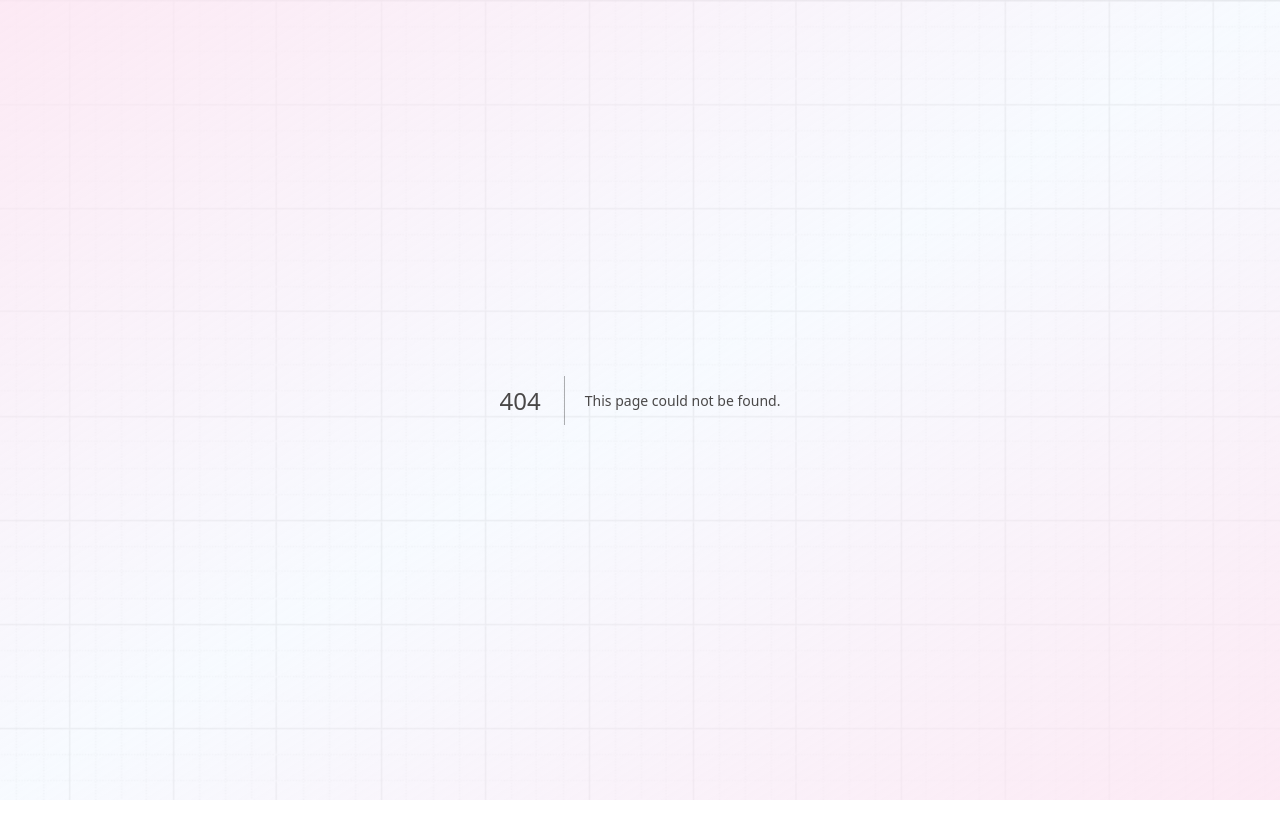
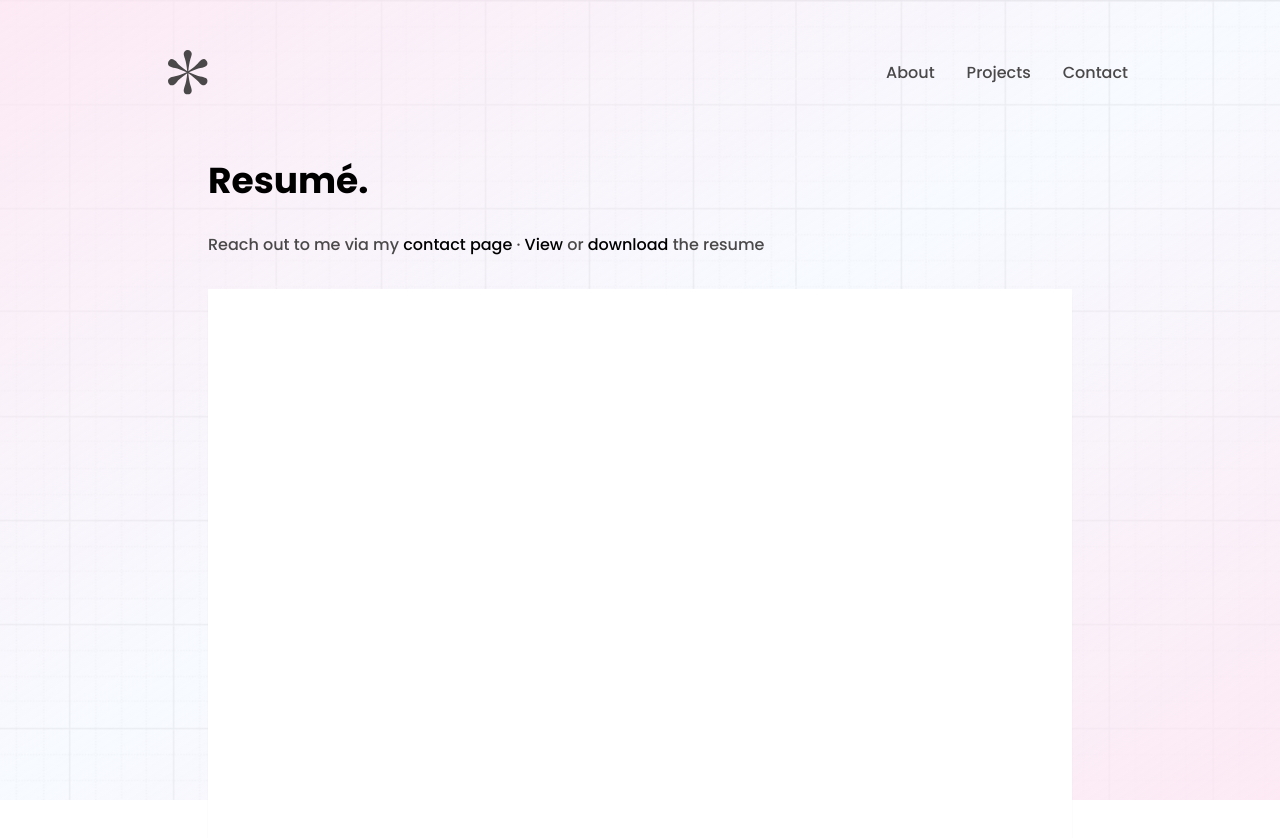
Before and after one commit to NoellaPromise/portifolio, a Next.js app: page /resume in a window 1280 px wide. Before the commit this address had no page. Shown: the top 838 px of the page. Before the commit the page ends 800 px from the top, so only its background shows below. Built offline with nearby package versions, Linux system fonts and the light colour scheme.

Commit message:
Implement the resume page

```diff
--- /dev/null
+++ b/app/resume/page.tsx
@@ -0,0 +1,62 @@
+"use client";
+
+import React from "react";
+import Link from "next/link";
+import Navbar from "@/components/navbar";
+import Footer from "@/components/footer";
+import { ArrowRight } from "lucide-react";
+
+const ResumePage = () => {
+  return (
+    <>
+      <Navbar />
+      <div className="max-w-4xl mx-auto px-4 py-4">
+        <h1 className="text-4xl  text-black font-bold mb-8">Resumé.</h1>
+
+        <p className="mb-8">
+          Reach out to me via my{" "}
+          <Link href="/contact" className="text-black font-medium">
+            contact page
+          </Link>{" "}
+          ·{" "}
+          <button
+            onClick={() => window.open("/resume.pdf", "_blank")}
+            className="text-black font-medium"
+          >
+            View
+          </button>{" "}
+          or{" "}
+          <button
+            onClick={() => window.open("/resume.pdf", "_blank")}
+            className="text-black font-medium"
+          >
+            download
+          </button>{" "}
+          the resume
+        </p>
+
+        <div className="rounded-lg shadow-sm mb-8">
+          <iframe
+            src="/resume.pdf"
+            className="w-full h-[1450px]"
+            title="Resume PDF"
+          ></iframe>
+        </div>
+        <div className="flex gap-3 max-w-4xl mx-auto mb-12 ">
+          <Link href="/contact" className="hover:underline">
+            You may contact me now
+          </Link>
+          <Link
+            href="/projects"
+            className="animate-[moveArrow_1s_ease-in-out_infinite]"
+          >
+            <ArrowRight />
+          </Link>
+        </div>
+        <Footer />
+      </div>
+    </>
+  );
+};
+
+export default ResumePage;
--- /dev/null
+++ b/components/resume.tsx
@@ -0,0 +1,12 @@
+import React from 'react'
+
+const resume = () => {
+  return (
+    <div>
+      <h1>Resume</h1>
+      <p>This is where I will display my resume</p>
+    </div>
+  )
+}
+
+export default resume
```
Also changed, not shown: 1 other file (tests, documents, lock files or other folders).
